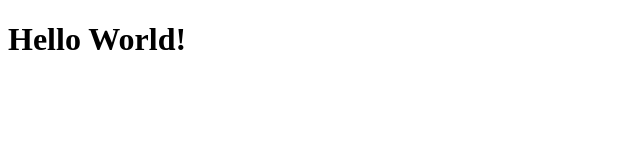
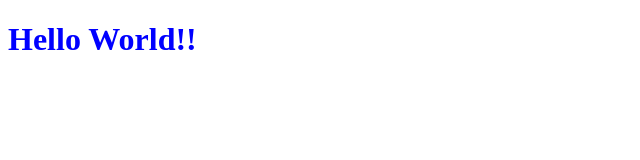
Before and after one commit to ahmadtech199/hello, a plain HTML site: page index.html in a window 1280 px wide. Shown: the whole page, without its empty margins (0-640 px from the left). Drawn offline with Linux system fonts and the light colour scheme.

Commit message:
Add file style

```diff
--- a/index.html
+++ b/index.html
@@ -8,7 +8,7 @@
 </head>
 
 <body>
-    <h1>Hello World!</h1>
+    <h1 style="color:blue;">Hello World!!</h1>
 </body>
 
 </html>
```
